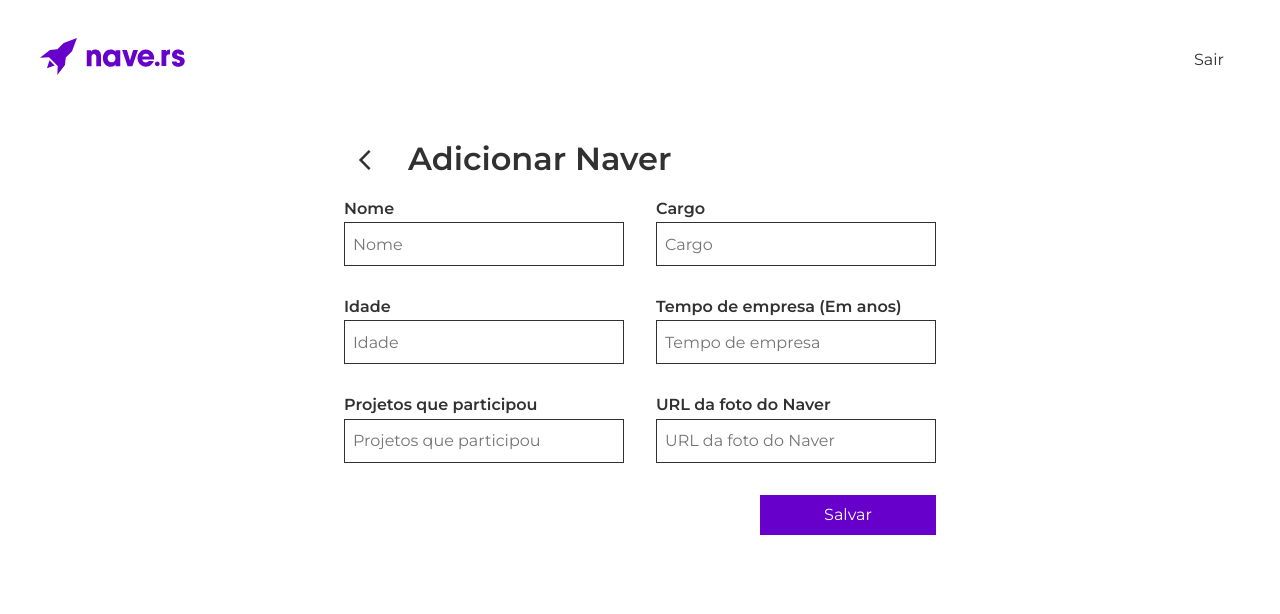
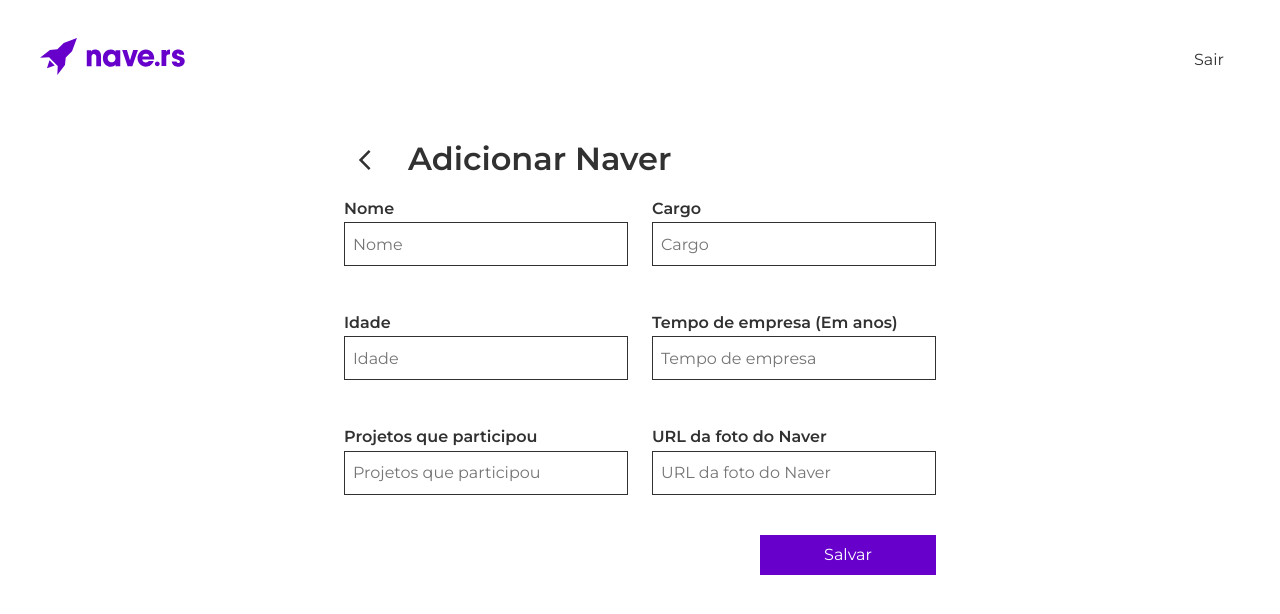
Before and after one commit to carlosgizbert/navers, a React (Create React App) app: page /navers/adicionar in a window 1280 px wide. Shown: the top 614 px of the page. Built offline with nearby package versions, Linux system fonts and the light colour scheme; sample sign-in values are in the browser's storage.

Commit message:
validation login

```diff
--- a/src/container/App.css
+++ b/src/container/App.css
@@ -31,30 +31,6 @@ a {
 }
 .mt-20 {
   margin-top: 2rem;
-}
-
-/* fields */
-.fields {
-  display: flex;
-  flex-direction: column;
-}
-
-.field {
-  height: 2.5rem;
-  margin-top: 0.25rem;
-  margin-bottom: 2rem;
-  padding-left: 0.5rem;
-  transition: 0.2s;
-  border: 1px solid var(---color-neutral-dark-00);
-}
-
-.fields span {
-  font-weight: 600;
-}
-
-.field:focus {
-  box-shadow: var(---shadow-00);
-  outline: none;
 }
 
 /* buttons */
--- /dev/null
+++ b/src/pages/components/textfield/TextField.css
@@ -0,0 +1,40 @@
+/* fields */
+.fields {
+  display: flex;
+  flex-direction: column;
+}
+
+.fields span {
+  font-weight: 600;
+}
+
+.field:focus {
+  box-shadow: var(---shadow-00);
+  outline: none;
+}
+
+.field:not(:last-child) {
+  margin-bottom: 1rem;
+}
+
+.field label {
+  font-weight: bold;
+}
+
+.is-invalid input {
+  border: 2px solid red;
+}
+
+.error {
+  color: red;
+  font-size: 0.9rem;
+}
+
+.input {
+  height: 2.5rem;
+  margin-top: 0.25rem;
+  margin-bottom: 0.5rem;
+  padding-left: 0.5rem;
+  transition: 0.2s;
+  border: 1px solid var(---color-neutral-dark-00);
+}
--- /dev/null
+++ b/src/pages/components/textfield/TextField.jsx
@@ -0,0 +1,17 @@
+import React from 'react'
+import './TextField.css'
+import { ErrorMessage, useField } from 'formik'
+
+export const TextField = ({ label, ...props }) => {
+  const [field, meta] = useField(props)
+  return (
+    <div className={`field ${meta.touched && meta.error && 'is-invalid'}`}>
+      <label htmlFor={field.name}>{label}</label>
+      <input
+        className="input"
+        {...field} {...props}
+      />
+      <ErrorMessage component="div" className="error" name={field.name}/>
+    </div>
+  )
+}
--- /dev/null
+++ b/src/pages/components/textfield/validations/LoginValidation.js
@@ -0,0 +1,6 @@
+import * as yup from 'yup'
+
+const loginSchema = yup.object().shape({
+  email: yup.string().email().required(),
+  password: yup.string().required()
+})
--- a/src/pages/login/Login.jsx
+++ b/src/pages/login/Login.jsx
@@ -1,23 +1,13 @@
-import React, { useState, useEffect } from 'react'
+import React, { useEffect } from 'react'
 import './Login.css'
 import api from '../../api'
-import { Formik, Form, Field } from 'formik'
+import { Formik, Form } from 'formik'
+import { TextField } from '../components/textfield/TextField'
 import { useNavigate } from 'react-router'
 import {ReactComponent as Logo} from '../../assets/logo.svg'
 import * as Yup from 'yup'
 
-const initialState = {
-  email: '',
-  password: ''
-}
-
-const schema = Yup.object().shape({
-  email: Yup.string().required("Insira seu E-mail"),
-  password: Yup.string().required("Insira sua Senha")
-})
-
 const Login = () => {
-  const [values, setValues] = useState(initialState)
   const navigate = useNavigate();
 
   useEffect(() => {
@@ -25,15 +15,9 @@ const Login = () => {
     token && navigate('/navers')
   }, [])
 
-  const onChange = (e) =>{
-    const {name, value } = e.target
-    setValues({ ...values, [name]: value})
-  }
-
   // precisa usar navigate como hook dentro do componente função
-  const handleLogin = async e => {
-    e.preventDefault();
-    await api.post('/users/login', values)
+  const onSubmit = async (formValues) => {
+    await api.post('/users/login', formValues)
     .then(res =>
       {
         const { data } = res
@@ -42,49 +26,39 @@ const Login = () => {
           navigate('/navers')
         }
       }
-    ).catch(e => console.log("Erro no catch: "+e))
+    ).catch(e => console.log("Erro no catch: "))
   }
 
+  const validate = Yup.object({
+    email: Yup.string()
+    .email('Insira um email válido')
+    .required('Por favor insira seu email'),
+    password: Yup.string()
+    .required('Por favor insira sua senha')
+  })
 
   return(
     <div className="login-page">
       <div className="login-box">
       <div className="logo"><Logo/></div>
       <Formik
-      initialValues={{}}
-      validationSchema={schema}>
-        {({ errors }) => (
-          <Form className='fields mt-20'
-          onSubmit={handleLogin}>
-            {(errors.email || errors.password) &&
-            <div className="form-erros">
-              <ul>
-              {errors.email && <li>{errors.email}</li>}
-              {errors.password && <li>{errors.password}</li>}
-              <li>email: testing-user@nave.rs</li>
-              <li>senha: nave1234</li>
-              </ul>
-            </div>}
-          <span htmlFor="email">E-mail</span>
-            <Field
-            className="field"
-            type="text"
-            name="email"
-            placeholder="Insira seu email"
-            onChange={onChange}
-            />
-          <span htmlFor="password">Senha</span>
-            <Field
-            className="field"
-            type="password"
-            name="password"
-            placeholder="Insira sua senha"
-            onChange={onChange}
-            />
-          <input className="bt bt-primary" type="submit" value="Entrar"></input>
-        </Form>
-        )}
-      </Formik>
+      initialValues={{
+        email: '',
+        password: ''
+      }}
+      validationSchema={validate}
+      onSubmit={values => onSubmit(values)}
+    >
+      {formik => (
+        <div>
+          <Form className="fields mt-20">
+            <TextField label="Email" name="email" type="email" />
+            <TextField label="Senha" name="password" type="password" />
+            <button className="bt bt-primary mt-10" type="submit">Entrar</button>
+          </Form>
+        </div>
+      )}
+    </Formik>
       </div>
     </div>
   )
--- a/src/pages/navers/components/NaversList.jsx
+++ b/src/pages/navers/components/NaversList.jsx
@@ -129,7 +129,7 @@ const token = localStorage.getItem('token')
 	}
 
 	const replaceBrokenImage = (e) => {
-		e.target.src = 'https://nave-site-staging.herokuapp.com/static/75495d65bb7ed08072080923c0af4bf2/f3dec/careers1.png'
+		e.target.src = 'https://t4.ftcdn.net/jpg/00/64/67/63/360_F_64676383_LdbmhiNM6Ypzb3FM4PPuFP9rHe7ri8Ju.jpg'
 	}
 
 	const handleOpenEditNaver = (naverId) => {
--- a/src/pages/navers/create/createNaver.css
+++ b/src/pages/navers/create/createNaver.css
@@ -37,7 +37,7 @@
 .create-naver-page .fields {
   display: grid;
   grid-template-columns: 1fr 1fr;
-  column-gap: 2rem;
+  gap: 1.5rem;
 }
 
 /* bt salvar */
--- a/src/pages/navers/create/createNaver.jsx
+++ b/src/pages/navers/create/createNaver.jsx
@@ -2,6 +2,7 @@ import React, { useState } from 'react'
 import './createNaver.css'
 import Header from '../components/Header'
 import { Form, Formik, Field } from 'formik'
+import { TextField } from '../../components/textfield/TextField'
 import {ReactComponent as BtVoltar} from '../../components/svg/BtVoltar.svg'
 import { ReactComponent as IconClose }from '../../components/svg/icon-x.svg'
 import { Link } from 'react-router-dom'
@@ -100,36 +101,55 @@ const handleCloseModal = (e) => {
           <h1>Adicionar Naver</h1>
         </div>
         <Formik initialValues={{}} onSubmit={handleCreate}>
+
           <Form>
           <div className="fields">
-            <div>
-              <span htmlFor="nome">Nome</span>
-              <Field className="field" type="text" name="name" placeholder="Nome" onChange={onChange}></Field>
-            </div>
-            <div>
-              <span htmlFor="job_role">Cargo</span>
-              <Field className="field" type="text" name="job_role" placeholder="Cargo" onChange={onChange}></Field>
-            </div>
-            <div>
-              <span htmlFor="birthdate">Idade</span>
-              <Field className="field" type="number" name="birthdate" placeholder="Idade" onChange={onChange}></Field>
-            </div>
-            <div>
-              <span htmlFor="admission_date">Tempo de empresa (Em anos)</span>
-              <Field className="field" type="number" name="admission_date" placeholder="Tempo de empresa" onChange={onChange}></Field>
-            </div>
-            <div>
-              <span htmlFor="project">Projetos que participou</span>
-              <Field className="field" type="text" name="project" placeholder="Projetos que participou" onChange={onChange}></Field>
-            </div>
-            <div>
-              <span htmlFor="url">URL da foto do Naver</span>
-              <Field className="field" type="text" name="url" placeholder="URL da foto do Naver" onChange={onChange}></Field>
-            </div>
+          <TextField
+              type="text"
+              name="name"
+              label="Nome"
+              placeholder="Nome"
+              onChange={onChange}/>
+
+              <TextField
+              type="text"
+              name="job_role"
+              label="Cargo"
+              placeholder="Cargo"
+              onChange={onChange}/>
+
+              <TextField
+              type="number"
+              name="birthdate"
+              label="Idade"
+              placeholder="Idade"
+              onChange={onChange}/>
+
+              <TextField
+              type="number"
+              name="admission_date"
+              label="Tempo de empresa (Em anos)"
+              placeholder="Tempo de empresa"
+              onChange={onChange}/>
+
+              <TextField
+              type="text"
+              name="project"
+              label="Projetos que participou"
+              placeholder="Projetos que participou"
+              onChange={onChange}/>
+
+              <TextField
+              type="text"
+              name="url"
+              label="URL da foto do Naver"
+              placeholder="URL da foto do Naver"
+              onChange={onChange}/>
           </div>
-          <div className="submit">
-          <input type="submit" className="bt bt-primary" value="Salvar"/>
+          <div className="submit mt-10">
+          <button type="submit" className="bt bt-primary" value="Salvar">Salvar</button>
           </div>
+
           </Form>
         </Formik>
         <Modal
--- a/src/pages/navers/edit/EditNaver.jsx
+++ b/src/pages/navers/edit/EditNaver.jsx
@@ -1,7 +1,8 @@
 import React, { useState, useEffect } from 'react'
 import './EditNaver.css'
 import Header from '../components/Header'
-import { Form, Formik, Field } from 'formik'
+import { Form, Formik } from 'formik'
+import { TextField } from '../../components/textfield/TextField'
 import {ReactComponent as BtVoltar} from '../../components/svg/BtVoltar.svg'
 import { ReactComponent as IconClose }from '../../components/svg/icon-x.svg'
 import { Link, useParams } from 'react-router-dom'
@@ -139,36 +140,61 @@ const handleCloseModal = (e) => {
           <h1>Editar Naver</h1>
         </div>
         <Formik initialValues={{naver}} onSubmit={handleUpdate}>
-          <Form>
+
+        <Form>
           <div className="fields">
-            <div>
-              <span htmlFor="nome">Nome</span>
-              <Field className="field" type="text" name="name" placeholder="Nome" value={naver.name} onChange={onChange}></Field>
-            </div>
-            <div>
-              <span htmlFor="job_role">Cargo</span>
-              <Field className="field" type="text" name="job_role" placeholder="Cargo" value={naver.job_role} onChange={onChange}></Field>
-            </div>
-            <div>
-              <span htmlFor="birthdate">Idade</span>
-              <Field className="field" type="text" name="birthdate" placeholder="Idade" value={naver.birthdate} onChange={onChange}></Field>
-            </div>
-            <div>
-              <span htmlFor="admission_date">Tempo de empresa</span>
-              <Field className="field" type="text" name="admission_date" placeholder="Tempo de empresa" value={naver.admission_date} onChange={onChange}></Field>
-            </div>
-            <div>
-              <span htmlFor="project">Projetos que participou</span>
-              <Field className="field" type="text" name="project" placeholder="Projetos que participou" value={naver.project} onChange={onChange}></Field>
-            </div>
-            <div>
-              <span htmlFor="url">URL da foto do Naver</span>
-              <Field className="field" type="text" name="url" placeholder="URL da foto do Naver" value={naver.url} onChange={onChange}></Field>
-            </div>
+          <TextField
+              type="text"
+              name="name"
+              label="Nome"
+              placeholder="Nome"
+              value={naver.name}
+              onChange={onChange}/>
+
+              <TextField
+              type="text"
+              name="job_role"
+              label="Cargo"
+              placeholder="Cargo"
+              value={naver.job_role}
+              onChange={onChange}/>
+
+              <TextField
+              type="number"
+              name="birthdate"
+              label="Idade"
+              placeholder="Idade"
+              value={naver.birthdate}
+              onChange={onChange}/>
+
+              <TextField
+              type="number"
+              name="admission_date"
+              label="Tempo de empresa (Em anos)"
+              placeholder="Tempo de empresa"
+              value={naver.admission_date}
+              onChange={onChange}/>
+
+              <TextField
+              type="text"
+              name="project"
+              label="Projetos que participou"
+              placeholder="Projetos que participou"
+              value={naver.project}
+              onChange={onChange}/>
+
+              <TextField
+              type="text"
+              name="url"
+              label="URL da foto do Naver"
+              placeholder="URL da foto do Naver"
+              value={naver.url}
+              onChange={onChange}/>
           </div>
-          <div className="submit">
-          <input type="submit" className="bt bt-primary" value="Salvar"/>
+          <div className="submit mt-10">
+          <button type="submit" className="bt bt-primary" value="Salvar">Salvar</button>
           </div>
+
           </Form>
         </Formik>
         <Modal
```
Also changed, not shown: src/pages/login/Login.css (+2 -7 lines).
